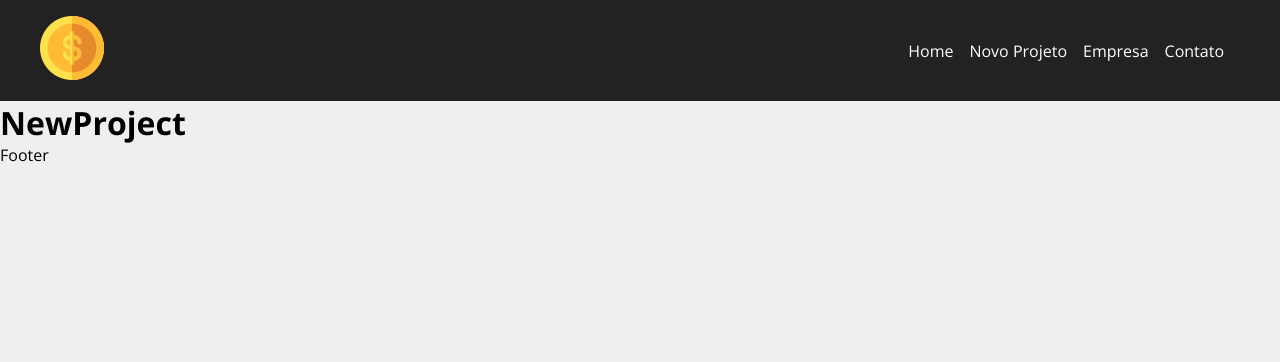
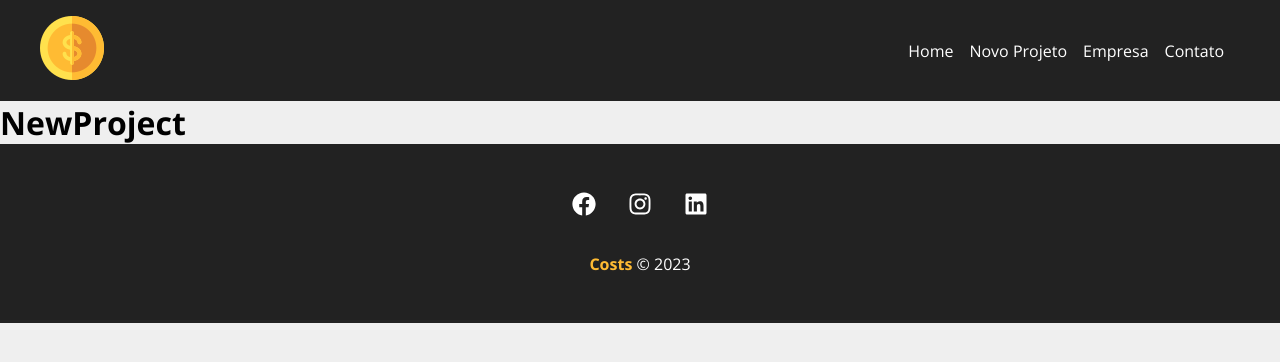
Before and after one commit to AAlan12/Costs, a React (Vite) app: page /newproject in a window 1280 px wide. Shown: the top 362 px of the page. Built offline with nearby package versions, Linux system fonts and the light colour scheme.

Commit message:
Estruturação do Component Footer

```diff
--- a/src/components/Footer/index.jsx
+++ b/src/components/Footer/index.jsx
@@ -1,8 +1,24 @@
+import { FaFacebook, FaInstagram, FaLinkedin } from 'react-icons/fa'
+import styles from './styles.module.css'
+
 function Footer() {
-    return(
-        <>
-            <p>Footer</p>
-        </>
+    return (
+        <footer className={styles.footer}>
+            <ul className={styles.social_list}>
+                <li>
+                    <FaFacebook />
+                </li>
+                <li>
+                    <FaInstagram />
+                </li>
+                <li>
+                    <FaLinkedin />
+                </li>
+            </ul>
+            <p className={styles.copy_right}>
+                <span>Costs</span> &copy; 2023
+            </p>
+        </footer>
     )
 }
 export default Footer
--- /dev/null
+++ b/src/components/Footer/styles.module.css
@@ -0,0 +1,34 @@
+.footer {
+    background-color: #222;
+    color: #fff;
+    padding: 3em;
+    text-align: center;
+  }
+
+  .social_list {
+    display: flex;
+    justify-content: center;
+    list-style-type: none;
+  }
+
+  .social_list li {
+    margin: 0 1em;
+  }
+
+  .social_list li:hover {
+    color: #ffbb33;
+  }
+
+  .social_list svg {
+    font-size: 1.5em;
+    cursor: pointer;
+  }
+
+  .copy_right {
+    margin-top: 2em;
+  }
+
+  .copy_right span {
+    font-weight: bold;
+    color: #ffbb33;
+  }
```
